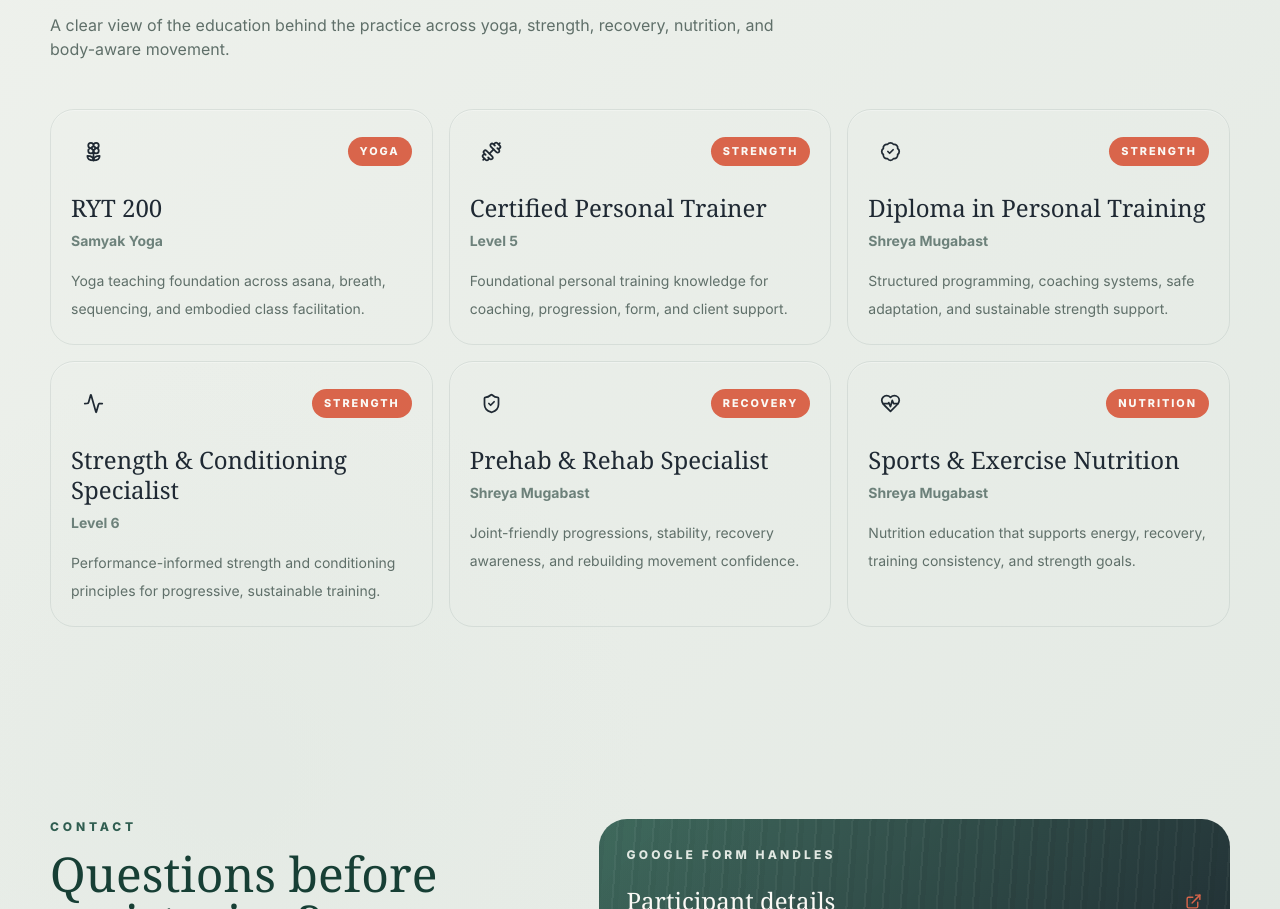
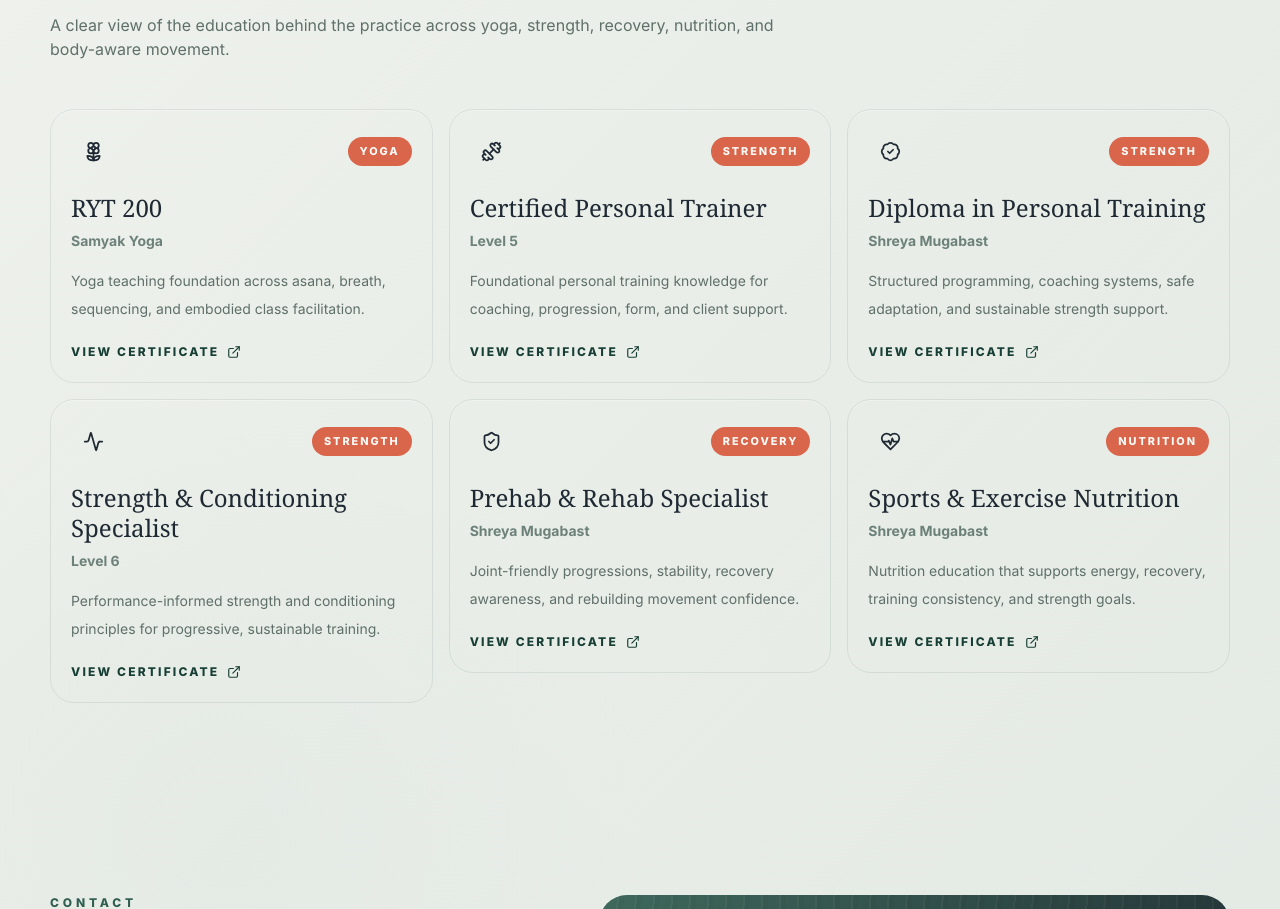
Before and after one commit to yinforyoga/yinforyoga.github.io, a Next.js app: page / in a window 1280 px wide. Shown: the part 2943-3852 px from the top of the page. Built offline with nearby package versions, Linux system fonts and the light colour scheme.

Commit message:
Better certs

```diff
--- a/app/page.tsx
+++ b/app/page.tsx
@@ -280,12 +280,42 @@ function Certificates() {
           copy="A clear view of the education behind the practice across yoga, strength, recovery, nutrition, and body-aware movement."
         />
         <div className="grid gap-4 md:grid-cols-2 xl:grid-cols-3">
-          {certificates.map((certificate, index) => {
+          {certificates.map((certificate, index) => (
+            <CertificateCard key={certificate.title} certificate={certificate} delay={index * 0.04} />
+          ))}
+        </div>
+      </div>
+    </section>
+  );
+}
+
+function CertificateCard({
+  certificate,
+  delay
+}: {
+  certificate: {
+    title: string;
+    issuer: string;
+    focus: string;
+    category: string;
+    fileUrl: string;
+    icon: LucideIcon;
+  };
+  delay: number;
+}) {
   const Icon = certificate.icon;
+  const previewUrl = `${certificate.fileUrl}#page=1&toolbar=0&navpanes=0&scrollbar=0`;
 
   return (
-              <FadeUp key={certificate.title} delay={index * 0.04}>
-                <article className="min-h-full rounded-[24px] border border-walnut/10 bg-linen/78 p-5 shadow-innerGlow dark:border-white/10 dark:bg-white/5">
+    <FadeUp delay={delay}>
+      <div className="group relative min-h-full">
+        <a
+          href={certificate.fileUrl}
+          target="_blank"
+          rel="noreferrer"
+          aria-label={`Open ${certificate.title} certificate in a new tab`}
+          className="block min-h-full rounded-[24px] border border-walnut/10 bg-linen/78 p-5 shadow-innerGlow outline-none transition hover:-translate-y-1 hover:border-ember/40 hover:shadow-earthy focus-visible:-translate-y-1 focus-visible:border-ember focus-visible:ring-4 focus-visible:ring-ember/18 dark:border-white/10 dark:bg-white/5"
+        >
           <div className="mb-5 flex items-center justify-between gap-4">
             <div className="grid h-11 w-11 place-items-center rounded-full bg-stone/56 text-bark dark:bg-white/10 dark:text-linen">
               <Icon size={21} />
@@ -303,13 +333,20 @@ function Certificates() {
           <p className="mt-4 text-sm leading-7 text-[color:var(--muted)]">
             {certificate.focus}
           </p>
-                </article>
-              </FadeUp>
-            );
-          })}
+          <span className="mt-5 inline-flex items-center gap-2 text-xs font-extrabold uppercase tracking-[0.18em] text-forest transition group-hover:text-ember dark:text-sage">
+            View certificate <ExternalLink size={14} />
+          </span>
+        </a>
+
+        <div className="pointer-events-none absolute left-1/2 top-full z-30 mt-4 hidden w-[min(20rem,calc(100vw-3rem))] -translate-x-1/2 rounded-[18px] border border-walnut/14 bg-linen p-2 opacity-0 shadow-earthy transition duration-200 group-hover:opacity-100 group-focus-within:opacity-100 dark:border-white/14 dark:bg-bark md:block xl:left-auto xl:right-0 xl:translate-x-0">
+          <iframe
+            src={previewUrl}
+            title={`${certificate.title} certificate preview`}
+            className="h-[26rem] w-full rounded-[12px] bg-white"
+          />
         </div>
       </div>
-    </section>
+    </FadeUp>
   );
 }
 
--- a/lib/data.ts
+++ b/lib/data.ts
@@ -61,13 +61,13 @@ export const offerings = [
     bestFor: "Anyone who wants a structured month of practice before committing to a longer routine."
   }
 ];
-
 export const certificates = [
   {
     title: "RYT 200",
     issuer: "Samyak Yoga",
     focus: "Yoga teaching foundation across asana, breath, sequencing, and embodied class facilitation.",
     category: "Yoga",
+    fileUrl: "/certifications/RYT%20200%20-%20Samyak%20Yoga.pdf",
     icon: Flower2
   },
   {
@@ -75,6 +75,7 @@ export const certificates = [
     issuer: "Level 5",
     focus: "Foundational personal training knowledge for coaching, progression, form, and client support.",
     category: "Strength",
+    fileUrl: "/certifications/Certified%20Personal%20Trainer%20(Level%205).pdf",
     icon: Dumbbell
   },
   {
@@ -82,6 +83,7 @@ export const certificates = [
     issuer: "Shreya Mugabast",
     focus: "Structured programming, coaching systems, safe adaptation, and sustainable strength support.",
     category: "Strength",
+    fileUrl: "/certifications/Diploma%20in%20Personal%20Training%20Shreya%20Mugabast%20%E2%80%93%201406513.pdf",
     icon: BadgeCheck
   },
   {
@@ -89,6 +91,7 @@ export const certificates = [
     issuer: "Level 6",
     focus: "Performance-informed strength and conditioning principles for progressive, sustainable training.",
     category: "Strength",
+    fileUrl: "/certifications/Strength%20%26%20Conditioning%20Training%20Specialist%20(Level%206).pdf",
     icon: Activity
   },
   {
@@ -96,6 +99,7 @@ export const certificates = [
     issuer: "Shreya Mugabast",
     focus: "Joint-friendly progressions, stability, recovery awareness, and rebuilding movement confidence.",
     category: "Recovery",
+    fileUrl: "/certifications/PREHAB%20%26%20REHAB%20SPECIALIST%20Shreya%20Mugabast%20053113.pdf",
     icon: ShieldCheck
   },
   {
@@ -103,6 +107,7 @@ export const certificates = [
     issuer: "Shreya Mugabast",
     focus: "Nutrition education that supports energy, recovery, training consistency, and strength goals.",
     category: "Nutrition",
+    fileUrl: "/certifications/Sports%20%26%20Exercise%20Nutrition%20Shreya%20Mugabast%20%E2%80%93%20032931.pdf",
     icon: HeartPulse
   }
 ];
```
Lines whose indentation alone changed are shown as unchanged.
